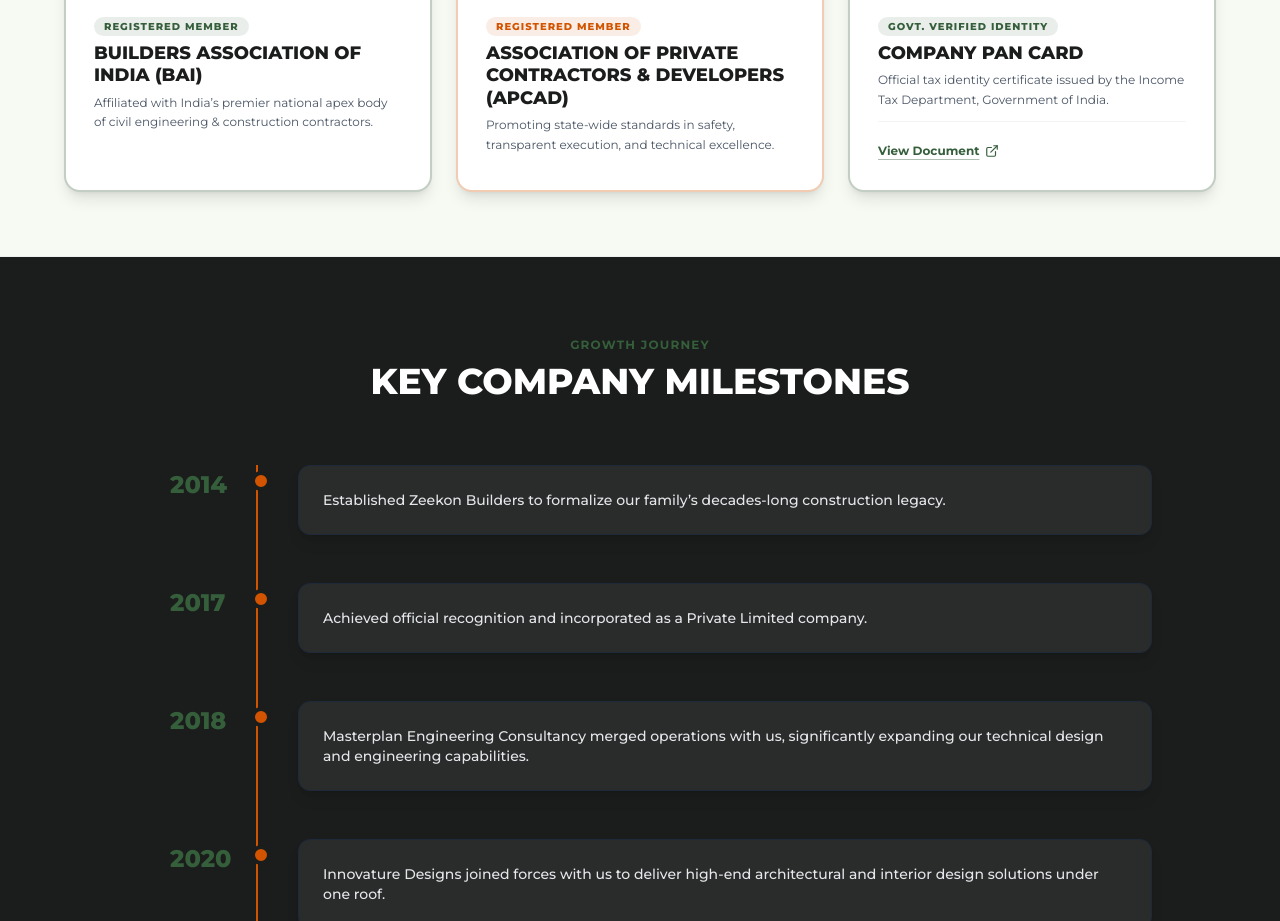
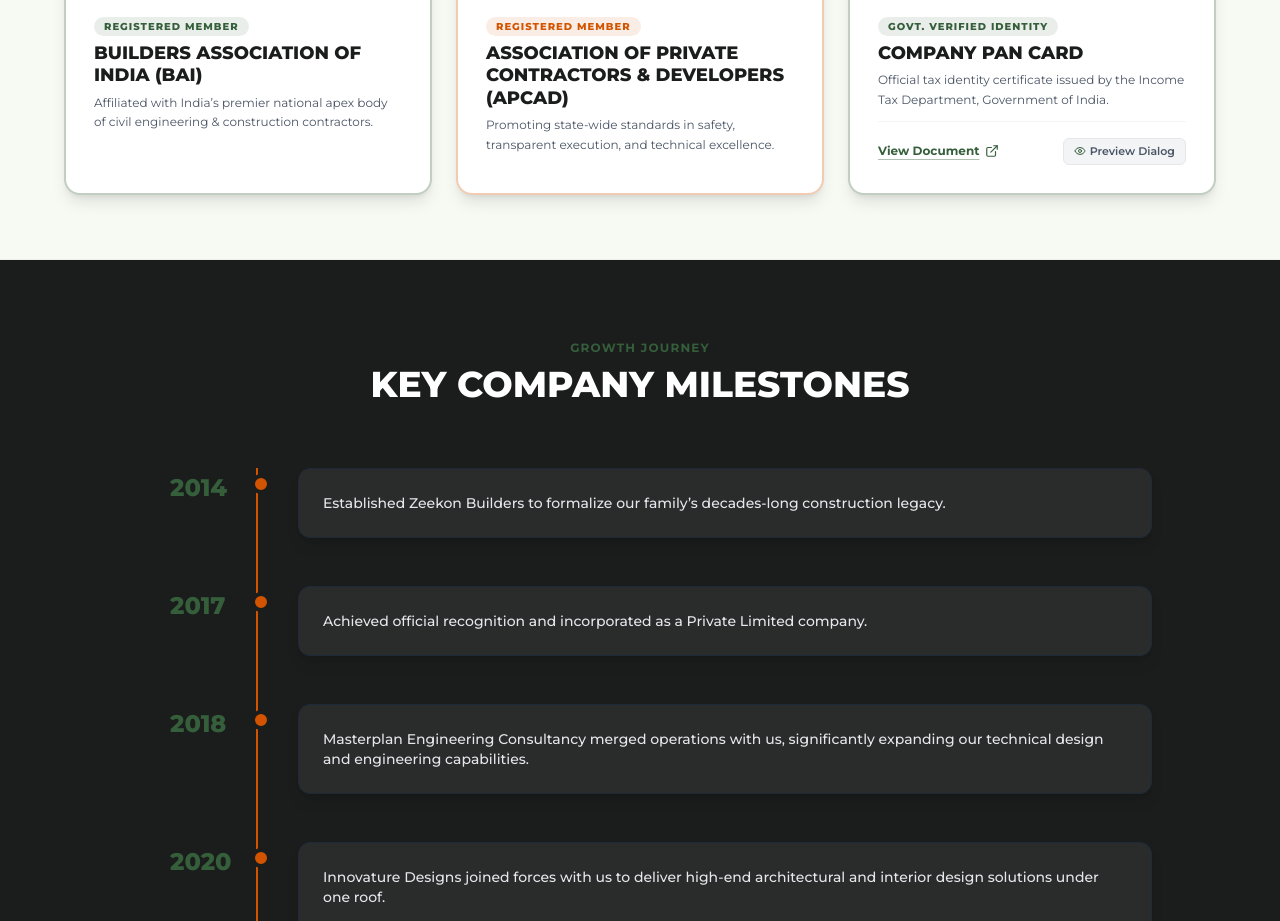
Before and after one commit to hgovind195/KHD, a Next.js app: page /about in a window 1280 px wide. Shown: the part 2900-3821 px from the top of the page. Built offline with nearby package versions, Linux system fonts and the light colour scheme.

Commit message:
Fix View Document hyperlink and elevate PAN card modal z-index

```diff
--- a/app/about/page.tsx
+++ b/app/about/page.tsx
@@ -468,14 +468,25 @@
                   </p>
                 </div>
               </div>
-              <div className="pt-4 mt-3 border-t border-gray-100">
+              <div className="pt-4 mt-3 border-t border-gray-100 flex items-center justify-between gap-3 flex-wrap">
+                <a
+                  href="https://res.cloudinary.com/w1tsvtbe/image/upload/v1787920041/COMPANY_PAN_oxgxhy.jpg"
+                  target="_blank"
+                  rel="noopener noreferrer"
+                  className="inline-flex items-center gap-1.5 text-xs font-bold text-[#355E3B] hover:text-[#2B4C30] underline underline-offset-4 decoration-[#355E3B]/40 hover:decoration-[#355E3B] transition-colors"
+                >
+                  <span>View Document</span>
+                  <ExternalLink className="w-3.5 h-3.5" />
+                </a>
+
                 <button
                   type="button"
                   onClick={() => setPanModalState("small")}
-                  className="inline-flex items-center gap-1.5 text-xs font-bold text-[#355E3B] hover:text-[#2B4C30] underline underline-offset-4 decoration-[#355E3B]/40 hover:decoration-[#355E3B] transition-colors group/btn"
+                  className="inline-flex items-center gap-1 text-[11px] font-semibold text-gray-600 hover:text-white hover:bg-[#355E3B] bg-gray-100 px-2.5 py-1 rounded-md transition-all border border-gray-200"
+                  title="Open interactive preview dialog"
                 >
-                  <span>View Document</span>
-                  <ExternalLink className="w-3.5 h-3.5 transition-transform group-hover/btn:translate-x-0.5" />
+                  <Eye className="w-3 h-3 text-[#355E3B]" />
+                  <span>Preview Dialog</span>
                 </button>
               </div>
             </div>
@@ -531,7 +542,7 @@
       {/* Two-Stage Document Dialog Box (Small -> Large) */}
       {panModalState && (
         <div
-          className="fixed inset-0 z-50 flex items-center justify-center p-3 sm:p-4 bg-black/85 backdrop-blur-md animate-fadeIn"
+          className="fixed inset-0 z-[99999] flex items-center justify-center p-3 sm:p-4 bg-black/85 backdrop-blur-md animate-fadeIn"
           onClick={() => setPanModalState(null)}
         >
           <div
```
